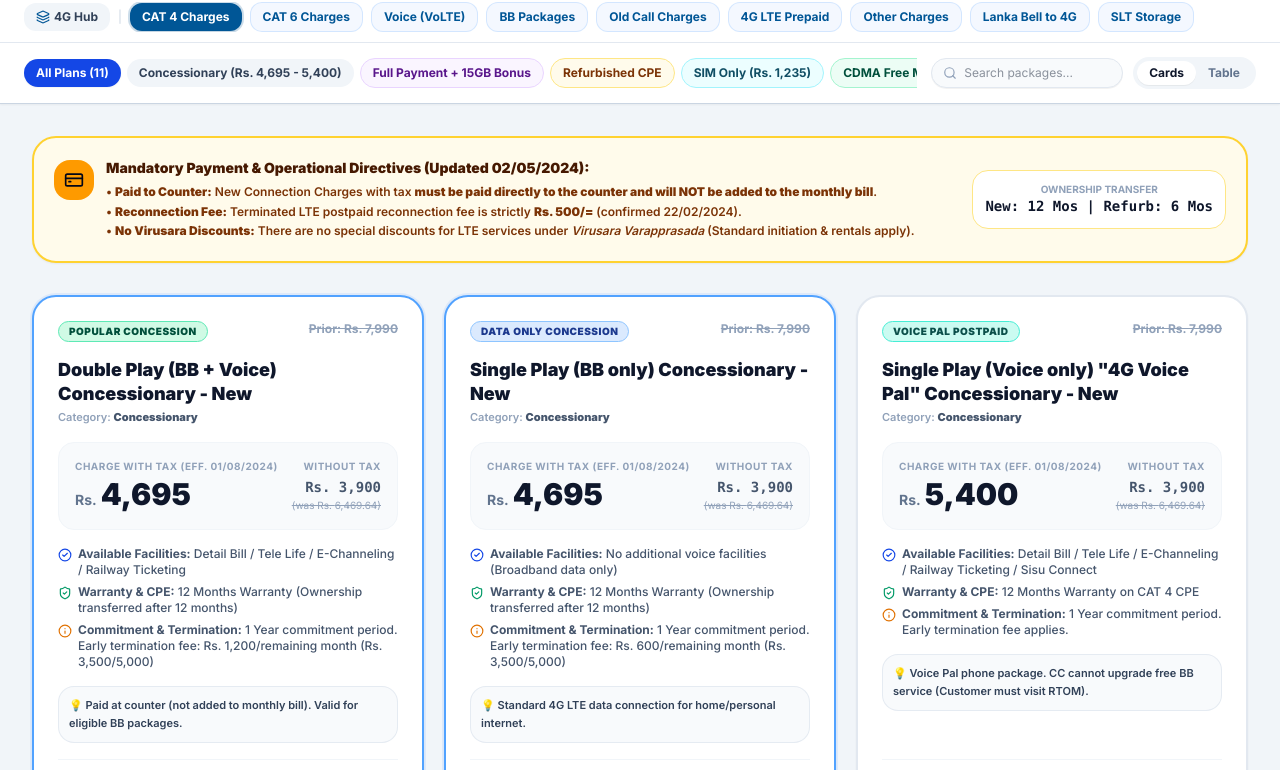
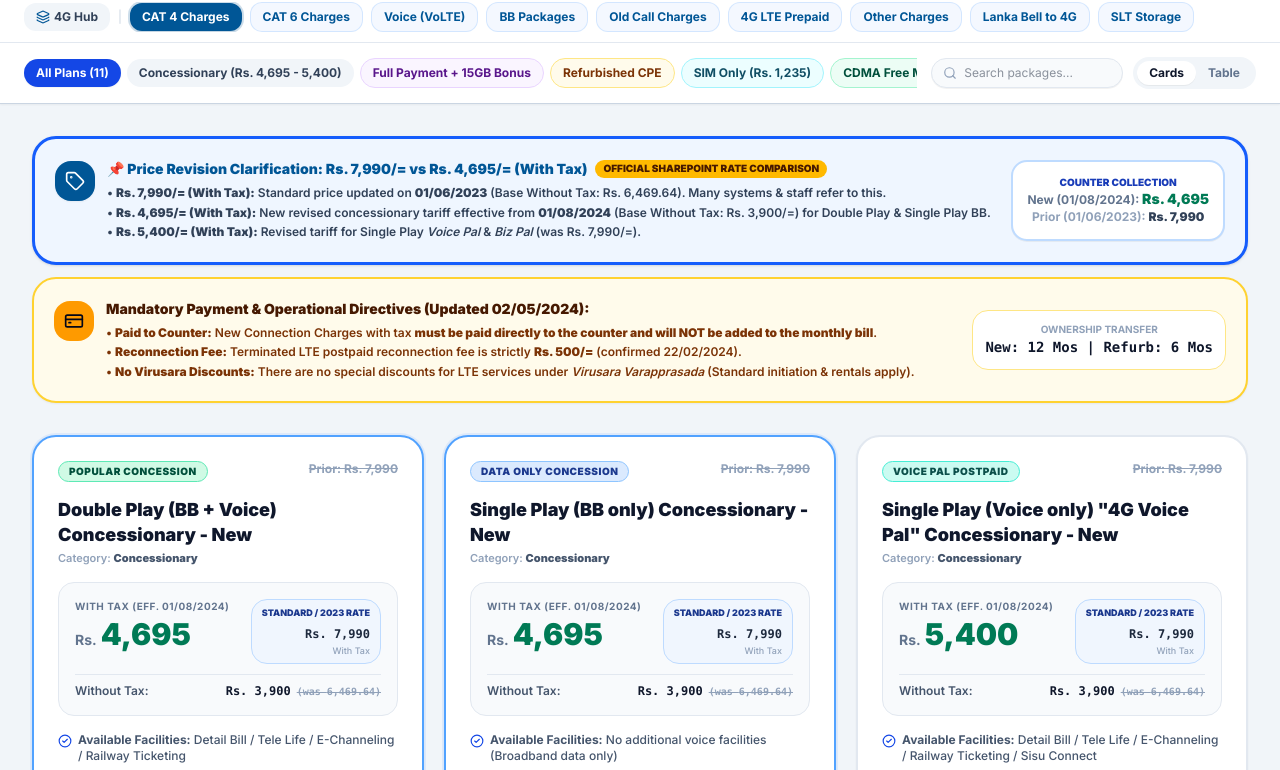
Before and after one commit to kudagama/smart-knowledge-hub, a Next.js app: page /knowledge-hub/4g-lte/cat-4 in a window 1280 px wide. Shown: the part 455-1225 px from the top of the page. Built offline with nearby package versions, Linux system fonts and the light colour scheme.

Commit message:
feat(cat-4): emphasize both 7990 standard rate and 4695 revised concessionary rate across cards and data tables

```diff
--- a/src/app/knowledge-hub/4g-lte/cat-4/page.tsx
+++ b/src/app/knowledge-hub/4g-lte/cat-4/page.tsx
@@ -421,6 +421,37 @@ TARGET: BROADBAND-PROVISIONING / FRONT-OFFICE`;
           {/* ======================================================== */}
           {/* FRONTLINE MANDATORY PAYMENT & OPERATIONAL NOTICE         */}
           {/* ======================================================== */}
+          <div className="space-y-3">
+            {/* 7,990 vs 4,695 Clarification Alert */}
+            <div className="bg-blue-50 border-3 border-blue-600 rounded-3xl p-5 shadow-sm flex flex-col md:flex-row md:items-center justify-between gap-4 text-xs">
+              <div className="flex items-start gap-3">
+                <div className="w-10 h-10 rounded-2xl bg-[#005696] text-white flex items-center justify-center shrink-0 font-black mt-0.5 shadow-xs">
+                  <Tag className="w-5 h-5" />
+                </div>
+                <div className="space-y-1">
+                  <div className="flex items-center gap-2 flex-wrap">
+                    <span className="font-black text-[#005696] text-sm block">
+                      📌 Price Revision Clarification: Rs. 7,990/= vs Rs. 4,695/= (With Tax)
+                    </span>
+                    <span className="px-2 py-0.5 rounded-full text-[10px] font-black bg-amber-400 text-amber-950">
+                      OFFICIAL SHAREPOINT RATE COMPARISON
+                    </span>
+                  </div>
+                  <p className="text-slate-700 font-semibold leading-relaxed">
+                    • <strong>Rs. 7,990/= (With Tax):</strong> Standard price updated on <strong>01/06/2023</strong> (Base Without Tax: Rs. 6,469.64). Many systems &amp; staff refer to this.<br />
+                    • <strong>Rs. 4,695/= (With Tax):</strong> New revised concessionary tariff effective from <strong>01/08/2024</strong> (Base Without Tax: Rs. 3,900/=) for Double Play &amp; Single Play BB.<br />
+                    • <strong>Rs. 5,400/= (With Tax):</strong> Revised tariff for Single Play <em>Voice Pal</em> &amp; <em>Biz Pal</em> (was Rs. 7,990/=).
+                  </p>
+                </div>
+              </div>
+              <div className="shrink-0 bg-white p-3.5 rounded-2xl border-2 border-blue-200 text-center font-bold text-slate-900 shadow-2xs">
+                <span className="text-[10px] text-blue-800 uppercase block font-black">Counter Collection</span>
+                <span className="text-xs text-slate-500">New (01/08/2024): <strong className="text-emerald-700 text-sm">Rs. 4,695</strong></span>
+                <span className="text-xs text-slate-400 block">Prior (01/06/2023): <strong className="text-slate-700">Rs. 7,990</strong></span>
+              </div>
+            </div>
+
+            {/* Counter Payment & Reconnection Notice */}
             <div className="bg-amber-50 border-2 border-amber-300 rounded-3xl p-5 shadow-xs flex flex-col md:flex-row md:items-center justify-between gap-4 text-xs">
               <div className="flex items-start gap-3">
                 <div className="w-10 h-10 rounded-2xl bg-amber-500 text-slate-950 flex items-center justify-center shrink-0 font-black mt-0.5">
@@ -440,6 +471,7 @@ TARGET: BROADBAND-PROVISIONING / FRONT-OFFICE`;
               <div className="shrink-0 bg-white p-3 rounded-2xl border border-amber-200 text-center font-bold text-amber-950">
                 <span className="text-[10px] text-slate-400 block uppercase">Ownership Transfer</span>
                 <span className="font-mono text-sm font-black text-slate-900">New: 12 Mos | Refurb: 6 Mos</span>
+              </div>
             </div>
           </div>
 
@@ -478,11 +510,12 @@ TARGET: BROADBAND-PROVISIONING / FRONT-OFFICE`;
                       </span>
                     </div>
 
-                    {/* Price Block */}
-                    <div className="p-4 bg-slate-50 rounded-2xl border border-slate-100 flex items-baseline justify-between">
+                    {/* Price Block: Showing Both 4,695 & 7,990 */}
+                    <div className="p-4 bg-slate-50 rounded-2xl border border-slate-200 space-y-2.5">
+                      <div className="flex items-start justify-between">
                         <div>
-                        <span className="text-[10px] font-bold text-slate-400 uppercase tracking-wider block">
-                          Charge With Tax (eff. 01/08/2024)
+                          <span className="text-[10px] font-bold text-slate-500 uppercase tracking-wider block">
+                            With Tax (eff. 01/08/2024)
                           </span>
                           <div className="flex items-baseline gap-1 mt-0.5">
                             {item.isFree ? (
@@ -490,24 +523,35 @@ TARGET: BROADBAND-PROVISIONING / FRONT-OFFICE`;
                             ) : (
                               <>
                                 <span className="text-sm font-bold text-slate-500">Rs.</span>
-                              <span className="text-3xl font-black text-slate-900">{item.withTax}</span>
+                                <span className="text-3xl font-black text-emerald-700">{item.withTax}</span>
                               </>
                             )}
                           </div>
                         </div>
 
-                      <div className="text-right">
-                        <span className="text-[10px] font-bold text-slate-400 uppercase tracking-wider block">
-                          Without Tax
+                        {item.priorWithTax && (
+                          <div className="text-right bg-blue-50/80 px-2.5 py-1.5 rounded-xl border border-blue-200">
+                            <span className="text-[9px] font-black text-blue-900 uppercase block">
+                              Standard / 2023 Rate
                             </span>
-                        <span className="font-mono text-sm font-bold text-slate-600">
-                          {item.withoutTax === 'Free' ? 'Free' : `Rs. ${item.withoutTax}`}
+                            <span className="font-mono text-xs font-black text-slate-800">
+                              Rs. {item.priorWithTax}
                             </span>
+                            <span className="text-[9px] text-slate-400 block font-medium">With Tax</span>
+                          </div>
+                        )}
+                      </div>
+
+                      <div className="pt-2 border-t border-slate-200 flex items-center justify-between text-xs text-slate-600 font-semibold">
+                        <span>Without Tax:</span>
+                        <div className="font-mono">
+                          <strong className="text-slate-900">{item.withoutTax === 'Free' ? 'Free' : `Rs. ${item.withoutTax}`}</strong>
                           {item.priorWithoutTax && (
-                          <span className="text-[10px] text-slate-400 line-through block">
-                            (was Rs. {item.priorWithoutTax})
+                            <span className="text-[10px] text-slate-400 ml-1.5 line-through">
+                              (was {item.priorWithoutTax})
                             </span>
                           )}
+                        </div>
                       </div>
                     </div>
 
@@ -567,41 +611,45 @@ TARGET: BROADBAND-PROVISIONING / FRONT-OFFICE`;
               <div className="overflow-x-auto rounded-2xl border border-slate-200">
                 <table className="w-full text-left text-xs border-collapse">
                   <thead>
-                    <tr className="bg-slate-900 text-white font-black">
-                      <th className="p-3.5 w-1/4">Package (CAT 4 Basic CPE Model)</th>
-                      <th className="p-3.5">Without Tax (Rs)<br/><span className="text-[10px] text-slate-400 font-normal">(eff. 01/08/2024)</span></th>
-                      <th className="p-3.5 text-emerald-300">With Tax (Rs)<br/><span className="text-[10px] text-emerald-400 font-normal">(eff. 01/08/2024)</span></th>
-                      <th className="p-3.5">Prior Price</th>
-                      <th className="p-3.5">Available Facilities</th>
-                      <th className="p-3.5">Commitment &amp; Warranty Rules</th>
+                    <tr className="bg-slate-900 text-white font-black text-xs">
+                      <th className="p-3 w-1/4">Package (CAT 4 Basic CPE Model)</th>
+                      <th className="p-3 text-emerald-300">With Tax (Rs)<br/><span className="text-[10px] text-emerald-400 font-normal">New (eff. 01/08/2024)</span></th>
+                      <th className="p-3 text-blue-200">With Tax (Rs)<br/><span className="text-[10px] text-blue-300 font-normal">Standard (01/06/2023)</span></th>
+                      <th className="p-3">Without Tax (Rs)<br/><span className="text-[10px] text-slate-400 font-normal">New (eff. 01/08/2024)</span></th>
+                      <th className="p-3">Without Tax (Rs)<br/><span className="text-[10px] text-slate-400 font-normal">Prior Rate</span></th>
+                      <th className="p-3">Available Facilities</th>
+                      <th className="p-3">Commitment &amp; Warranty Rules</th>
                     </tr>
                   </thead>
                   <tbody className="divide-y divide-slate-100 font-medium text-slate-700">
                     {filteredPackages.map((item) => (
                       <tr key={item.id} className="hover:bg-slate-50 transition-colors">
-                        <td className="p-3.5 font-bold text-slate-900">
+                        <td className="p-3 font-bold text-slate-900">
                           <span className="block text-sm font-black">{item.name}</span>
                           <span className={`text-[9px] font-black uppercase px-2 py-0.5 rounded-full border inline-block mt-1 ${item.badgeStyle}`}>
                             {item.badge}
                           </span>
                         </td>
-                        <td className="p-3.5 font-mono font-bold text-slate-800">
-                          {item.withoutTax === 'Free' ? 'Free' : `Rs. ${item.withoutTax}`}
-                        </td>
-                        <td className="p-3.5 font-mono font-black text-base text-emerald-700">
+                        <td className="p-3 font-mono font-black text-base text-emerald-700 bg-emerald-50/30">
                           {item.withTax === 'FREE' ? (
                             <span className="px-2.5 py-0.5 bg-emerald-100 text-emerald-900 rounded-full font-black text-xs">FREE</span>
                           ) : (
                             `Rs. ${item.withTax}`
                           )}
                         </td>
-                        <td className="p-3.5 font-mono text-slate-400 line-through">
+                        <td className="p-3 font-mono font-black text-slate-900 bg-blue-50/30">
                           {item.priorWithTax ? `Rs. ${item.priorWithTax}` : '—'}
                         </td>
-                        <td className="p-3.5 text-slate-700">
+                        <td className="p-3 font-mono font-bold text-slate-800">
+                          {item.withoutTax === 'Free' ? 'Free' : `Rs. ${item.withoutTax}`}
+                        </td>
+                        <td className="p-3 font-mono text-slate-400">
+                          {item.priorWithoutTax ? `Rs. ${item.priorWithoutTax}` : '—'}
+                        </td>
+                        <td className="p-3 text-slate-700 text-[11px]">
                           {item.facilities}
                         </td>
-                        <td className="p-3.5 text-slate-600 leading-relaxed text-[11px]">
+                        <td className="p-3 text-slate-600 leading-relaxed text-[11px]">
                           <div>• {item.warranty}</div>
                           <div>• {item.commitment}</div>
                         </td>
--- a/src/app/knowledge-hub/4g-lte/page.tsx
+++ b/src/app/knowledge-hub/4g-lte/page.tsx
@@ -377,7 +377,7 @@ export default function LteServicesHubPage() {
               <div className="space-y-1.5">
                 <div className="flex items-center justify-between text-[11px] p-1.5 bg-slate-50 rounded-md">
                   <span className="text-slate-600">CAT 4 Double Play:</span>
-                  <span className="font-bold text-[#005696]">Rs. 4,695 (Tax inc.)</span>
+                  <span className="font-bold text-[#005696]">Rs. 4,695 (2024) / Rs. 7,990 (2023)</span>
                 </div>
                 <div className="flex items-center justify-between text-[11px] p-1.5 bg-slate-50 rounded-md">
                   <span className="text-slate-600">CAT 6 Advanced:</span>
```
Lines whose indentation alone changed are shown as unchanged.
